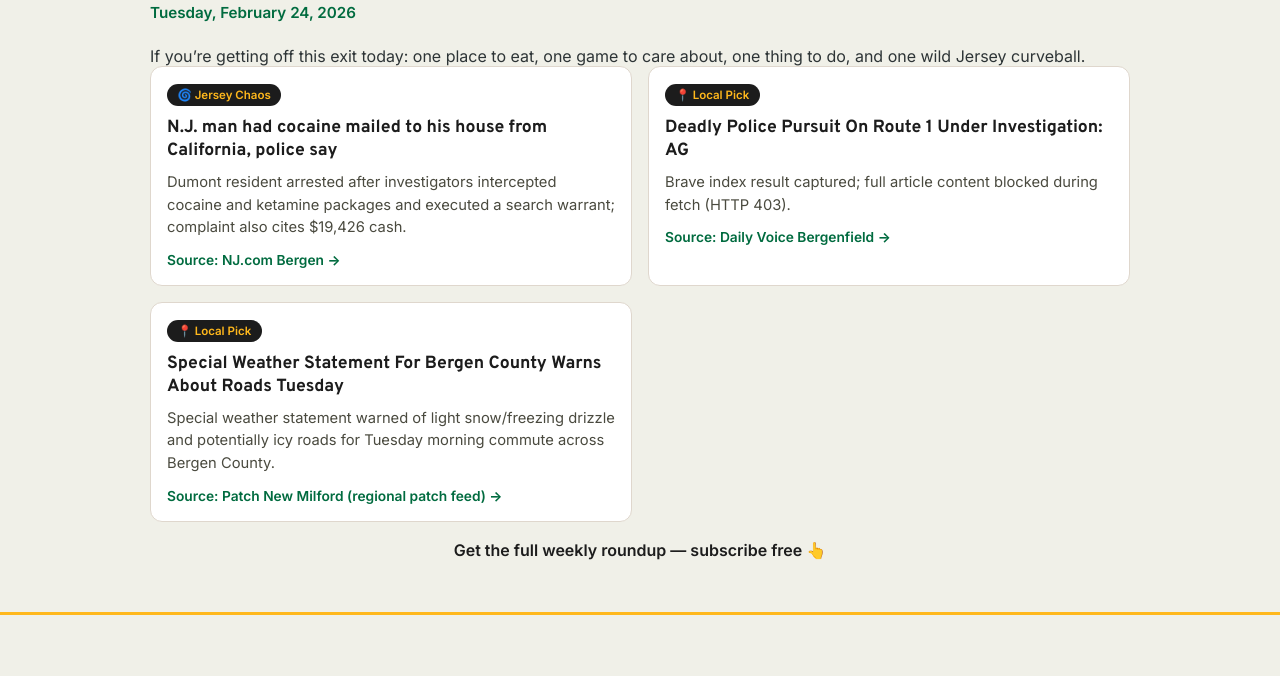
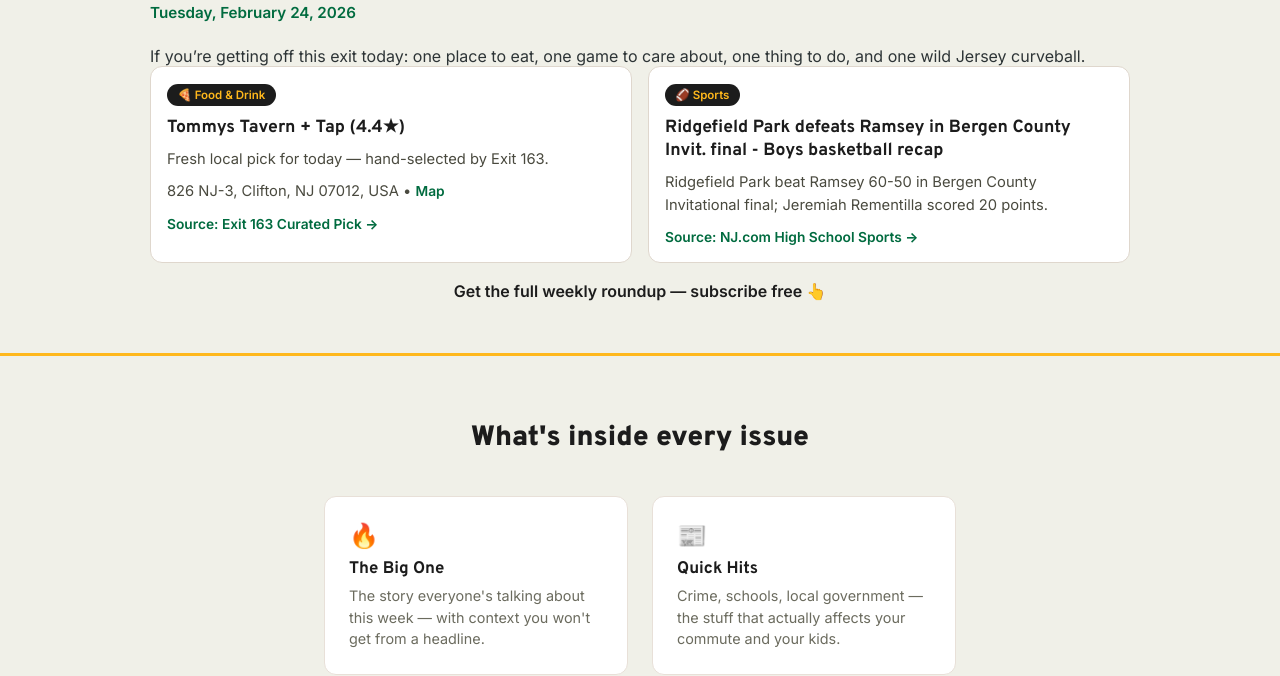
Before and after one commit to joemacstevens/exit163-site, a website: page index.html in a window 1280 px wide. Shown: the part 638-1314 px from the top of the page. Drawn offline with Linux system fonts and the light colour scheme.

Commit message:
Shift daily section to pillar-first editorial voice; filter listicles

```diff
--- a/index.html
+++ b/index.html
@@ -424,25 +424,18 @@
 
     <div class="today-grid">
       <article class="story-card">
-        <span class="story-pill">🌀 Jersey Chaos</span>
-        <h3>N.J. man had cocaine mailed to his house from California, police say</h3>
-        <p>Dumont resident arrested after investigators intercepted cocaine and ketamine packages and executed a search warrant; complaint also cites $19,426 cash.</p>
-
-        <a href="https://www.nj.com/bergen/2026/02/nj-man-had-cocaine-mailed-to-his-house-from-california-police-say.html" target="_blank" rel="noopener">Source: NJ.com Bergen →</a>
+        <span class="story-pill">🍕 Food &amp; Drink</span>
+        <h3>Tommys Tavern + Tap (4.4★)</h3>
+        <p>Fresh local pick for today — hand-selected by Exit 163.</p>
+        <p class="story-meta">826 NJ-3, Clifton, NJ 07012, USA • <a href="https://maps.google.com/?q=826+NJ-3,+Clifton,+NJ+07012,+USA" target="_blank" rel="noopener">Map</a></p>
+        <a href="https://maps.google.com/?q=826+NJ-3,+Clifton,+NJ+07012,+USA" target="_blank" rel="noopener">Source: Exit 163 Curated Pick →</a>
       </article>
       <article class="story-card">
-        <span class="story-pill">📍 Local Pick</span>
-        <h3>Deadly Police Pursuit On Route 1 Under Investigation: AG</h3>
-        <p>Brave index result captured; full article content blocked during fetch (HTTP 403).</p>
+        <span class="story-pill">🏈 Sports</span>
+        <h3>Ridgefield Park defeats Ramsey in Bergen County Invit. final - Boys basketball recap</h3>
+        <p>Ridgefield Park beat Ramsey 60-50 in Bergen County Invitational final; Jeremiah Rementilla scored 20 points.</p>
 
-        <a href="https://dailyvoice.com/new-jersey/bergenfield/deadly-police-pursuit-on-route-1-under-investigation-ag/" target="_blank" rel="noopener">Source: Daily Voice Bergenfield →</a>
-      </article>
-      <article class="story-card">
-        <span class="story-pill">📍 Local Pick</span>
-        <h3>Special Weather Statement For Bergen County Warns About Roads Tuesday</h3>
-        <p>Special weather statement warned of light snow/freezing drizzle and potentially icy roads for Tuesday morning commute across Bergen County.</p>
-
-        <a href="https://patch.com/new-jersey/ridgewood/special-weather-statement-bergen-county-warns-roads-tuesday" target="_blank" rel="noopener">Source: Patch New Milford (regional patch feed) →</a>
+        <a href="https://www.nj.com/highschoolsports/2026/02/ridgefield-park-defeats-ramsey-in-bergen-county-invit-final-boys-basketball.html" target="_blank" rel="noopener">Source: NJ.com High School Sports →</a>
       </article>
     </div>
 
```
Also changed, not shown: 1 other file.
